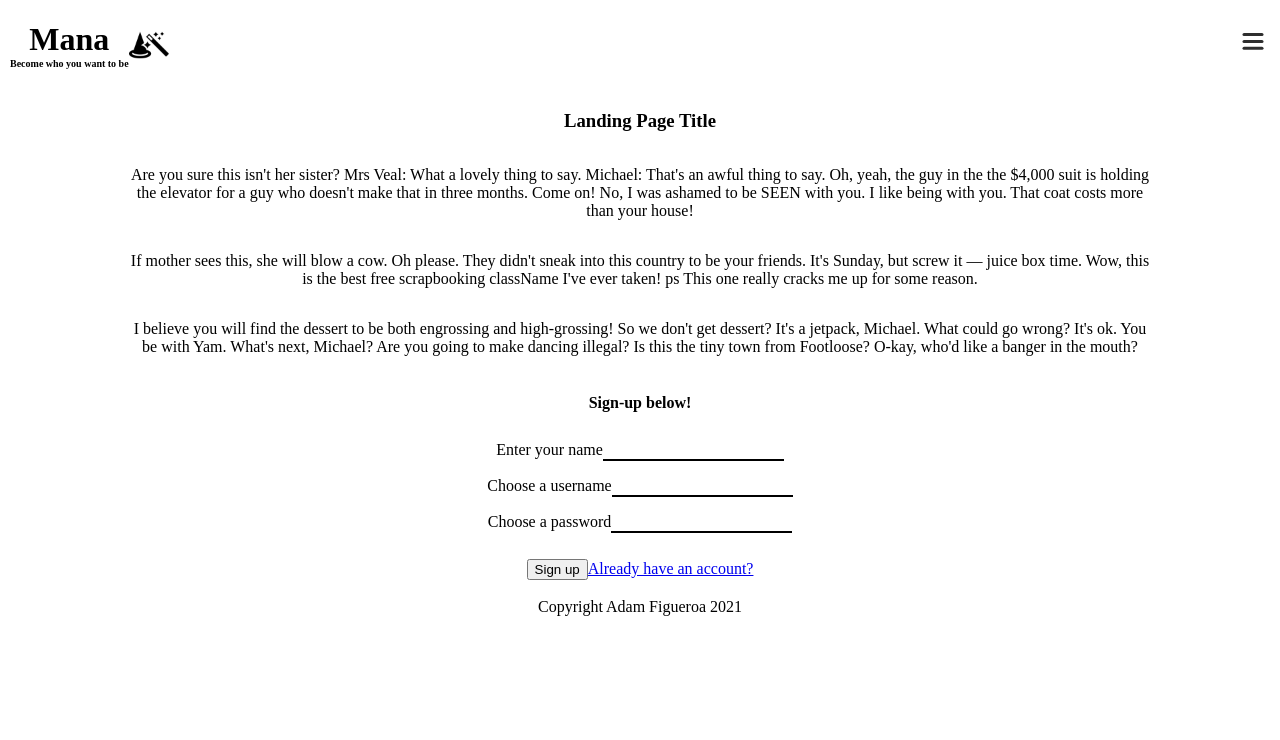
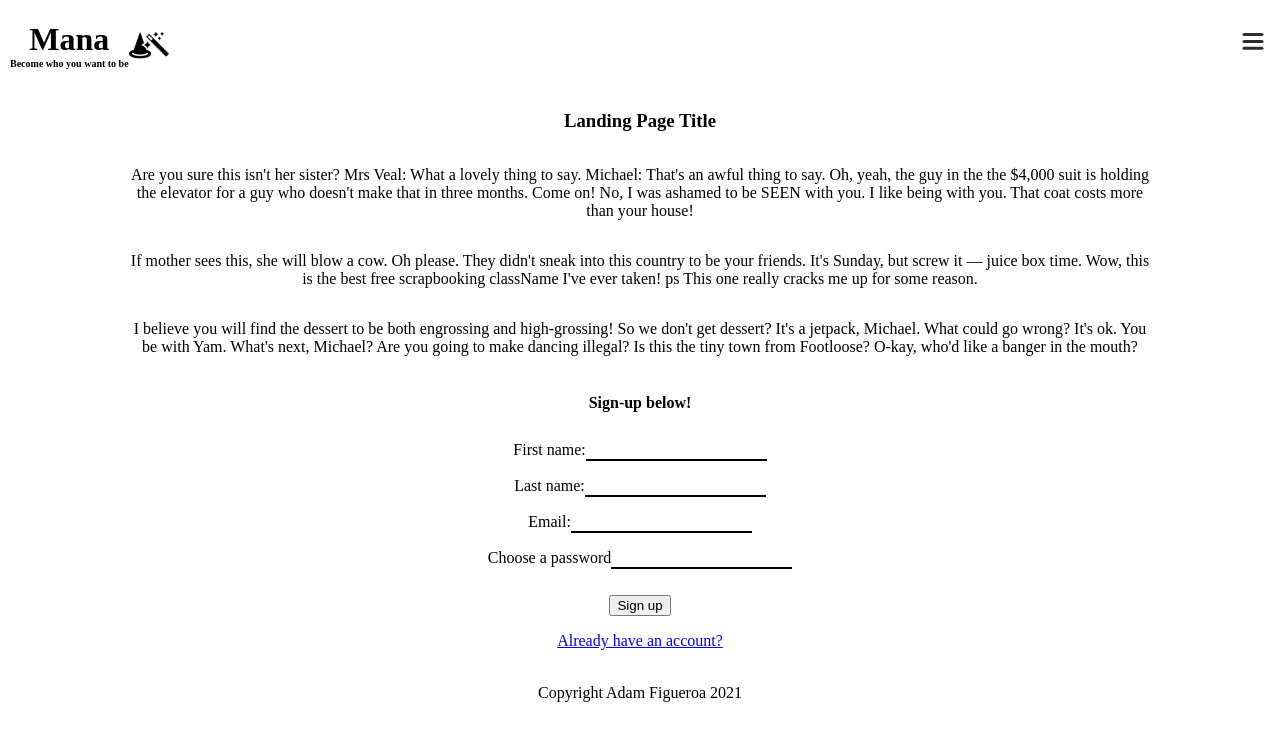
Before and after one commit to adamfigueroa/mana-client, a React (Create React App) app: page / in a window 1280 px wide. Shown: the top 740 px of the page. Built offline with nearby package versions, Linux system fonts and the light colour scheme; no server answers.

Commit message:
added private and public routes

```diff
--- a/src/App.js
+++ b/src/App.js
@@ -1,5 +1,7 @@
 import React, { Component } from 'react';
 import { Route, Switch } from 'react-router';
+import PublicRoute from './utilities/PublicRoute';
+import PrivateRoute from './utilities/PrivateRoute';
 import Header from './components/Header/Header';
 import Footer from './components/Footer/Footer';
 import HomePage from './routes/HomePage/HomePage';
@@ -15,9 +17,9 @@ class App extends Component {
         <Route path="/" component={Header} />
         <Switch>
           <Route path="/" exact component={HomePage} />
-          <Route path="/login" exact component={LoginPage} />
-          <Route path="/dashboard" exact component={DashBoard} />
-          <Route path="/addtopractice" exact component={AddToPractice} />
+          <PublicRoute path="/login" exact component={LoginPage} />
+          <PrivateRoute path="/dashboard" exact component={DashBoard} />
+          <PrivateRoute path="/addtopractice" exact component={AddToPractice} />
         </Switch>
         <Route path="/" component={Footer} />
       </main>
--- /dev/null
+++ b/src/components/RegisterForm/RegisterForm.js
@@ -0,0 +1,71 @@
+import React, { Component } from 'react';
+import { Link } from 'react-router-dom';
+import AuthApiService from '../../services/auth-api-service';
+
+class RegisterForm extends Component {
+  state = { error: null };
+
+  handleRegister = (e) => {
+    e.preventDefault();
+    const { first_name, last_name, user_name, password } = e.target;
+    this.setState({ error: null });
+
+    AuthApiService.postUser({
+      first_name: first_name.value,
+      last_name: last_name.value,
+      user_name: user_name.value,
+      password: password.value,
+    })
+      .then((user) => {
+        first_name.value = '';
+        last_name.value = '';
+        user_name.value = '';
+        password.value = '';
+        this.props.registerRedirect();
+      })
+      .catch((res) => {
+        this.setState({ error: res });
+      });
+  };
+
+  render() {
+    return (
+      <div className="registerFormBox">
+        <form className="registerForm" onSubmit={this.handleRegister}>
+          <h4>Sign-up below!</h4>
+          <div className="InputBox">
+            <label htmlFor="first_name">First name:</label>
+            <input id="registration-fname-input" name="first_name" required />
+          </div>
+          <div className="InputBox">
+            <label htmlFor="last_name">Last name:</label>
+            <input id="registration-lname-input" name="last_name" required />
+          </div>
+          <div className="InputBox">
+            <label htmlFor="user_name">Email:</label>
+            <input id="registration-username-input" name="user_name" required />
+          </div>
+          <div className="InputBox">
+            <label htmlFor="password">Choose a password</label>
+            <input
+              id="registration-password-input"
+              name="password"
+              type="password"
+              required
+            />
+          </div>
+          <div className="btnBox">
+            <button type="submit" className="register-submit">
+              Sign up
+            </button>
+            <Link to="/login">
+              <p className="login-redirect">Already have an account?</p>
+            </Link>
+          </div>
+        </form>
+      </div>
+    );
+  }
+}
+
+export default RegisterForm;
--- a/src/routes/HomePage/HomePage.js
+++ b/src/routes/HomePage/HomePage.js
@@ -1,7 +1,12 @@
 import React, { Component } from 'react';
+import RegisterForm from '../../components/RegisterForm/RegisterForm';
 import './HomePage.css';
 
 class HomePage extends Component {
+  registerRedirect = () => {
+    this.props.history.push('/login');
+  };
+
   render() {
     return (
       <section className="Landing-Page">
@@ -29,36 +34,7 @@ class HomePage extends Component {
             Footloose? O-kay, who'd like a banger in the mouth?
           </p>
         </div>
-        <div className="registerFormBox">
-          <form className="registerForm">
-            <h4>Sign-up below!</h4>
-            <div className="InputBox">
-              <label htmlFor="registration-name-input">Enter your name</label>
-              <input id="registration-name-input" name="name" required />
-            </div>
-            <div className="InputBox">
-              <label htmlFor="registration-username-input">Choose a username</label>
-              <input
-                id="registration-username-input"
-                name="username"
-                required
-              />
-            </div>
-            <div className="InputBox">
-              <label htmlFor="registration-password-input">Choose a password</label>
-              <input
-                id="registration-password-input"
-                name="password"
-                type="password"
-                required
-              />
-            </div>
-            <div className="btnBox">
-              <button type="submit">Sign up</button>
-              <a href="#">Already have an account?</a>
-            </div>
-          </form>
-        </div>
+        <RegisterForm registerRedirect={this.registerRedirect} />
       </section>
     );
   }
--- a/src/services/auth-api-service.js
+++ b/src/services/auth-api-service.js
@@ -20,7 +20,7 @@ const AuthApiService = {
   },
 
   postUser(user) {
-    return fetch(`${config.API_ENDPOINT}/users`, {
+    return fetch(`${config.API_ENDPOINT}/user`, {
       method: 'POST',
       headers: {
         'content-type': 'application/json',
--- /dev/null
+++ b/src/utilities/PrivateRoute.js
@@ -0,0 +1,27 @@
+import React from 'react';
+import { Route, Redirect } from 'react-router-dom';
+import TokenService from '../services/token-service';
+
+function PrivateRoute({ component, ...props }) {
+  const Component = component;
+
+  return (
+    <Route
+      {...props}
+      render={(componentProps) =>
+        TokenService.hasAuthToken() ? (
+          <Component {...componentProps} />
+        ) : (
+          <Redirect
+            to={{
+              pathname: '/login',
+              state: { from: componentProps.location },
+            }}
+          />
+        )
+      }
+    />
+  );
+}
+
+export default PrivateRoute;
--- /dev/null
+++ b/src/utilities/PublicRoute.js
@@ -0,0 +1,22 @@
+import React from 'react';
+import { Route, Redirect } from 'react-router-dom';
+import TokenService from '../services/token-service';
+
+function PublicRoute({ component, ...props }) {
+  const Component = component;
+
+  return (
+    <Route
+      {...props}
+      render={(componentProps) =>
+        TokenService.hasAuthToken() ? (
+          <Redirect to={'/'} />
+        ) : (
+          <Component {...componentProps} />
+        )
+      }
+    />
+  );
+}
+
+export default PublicRoute;
```
